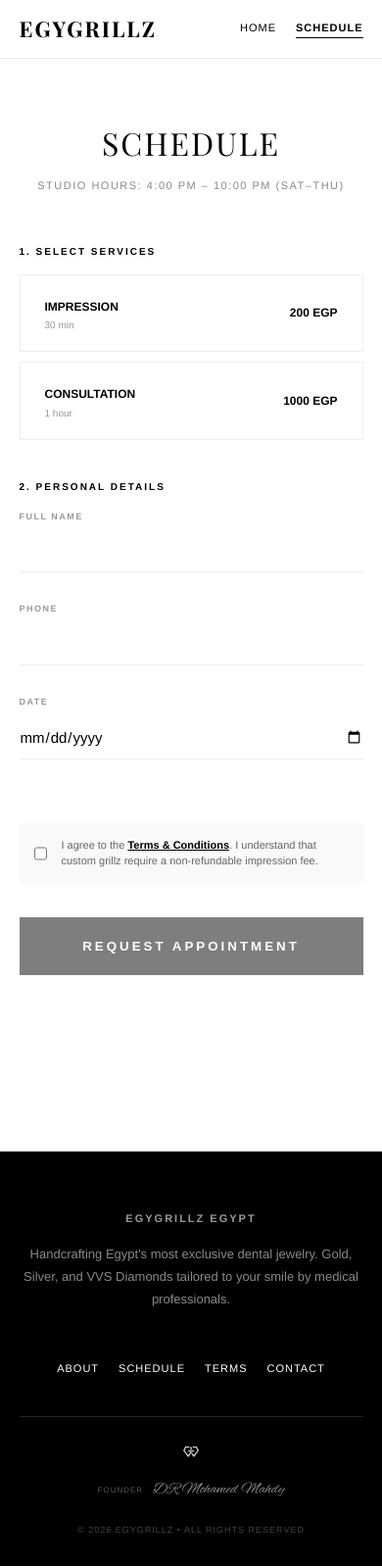
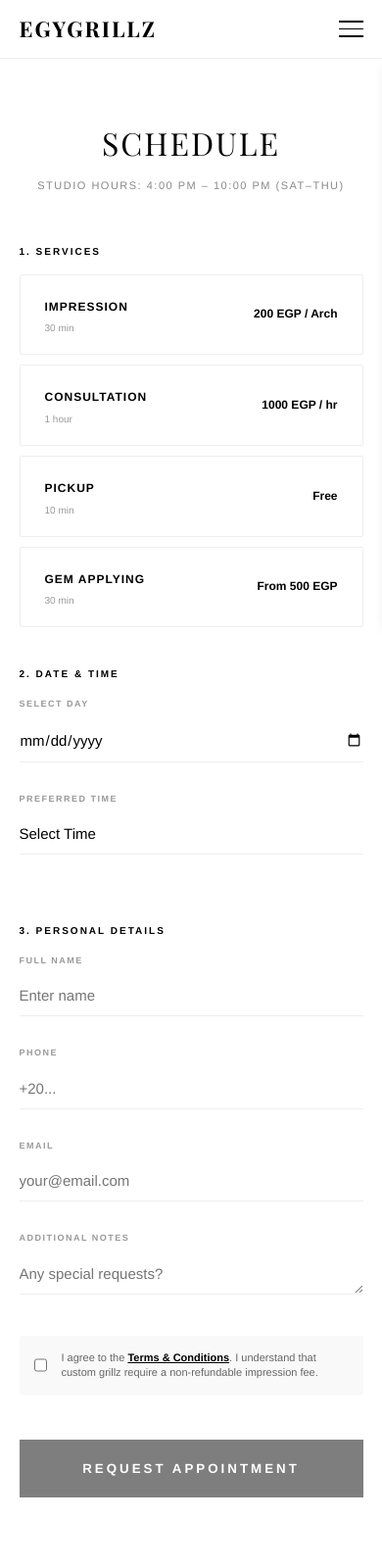
Before and after one commit to egygrillz/egygriilz, a plain HTML site: page booking.html in a window 390 px wide. Shown: the top 1600 px of the page at 98% size. Drawn offline with nearby package versions, Linux system fonts and the light colour scheme.

Commit message:
Update booking.html

```diff
--- a/booking.html
+++ b/booking.html
@@ -12,18 +12,23 @@
        ========================================================================== */
     * { margin:0; padding:0; box-sizing:border-box; }
     body { font-family: 'Arimo', sans-serif; background:#fff; color:#000; line-height:1.6; -webkit-font-smoothing: antialiased; }
+    body.menu-open { overflow: hidden; }
 
     /* ==========================================================================
-       HEADER
+       HEADER (RESTORED PREVIOUS VERSION)
        ========================================================================== */
     header {
       position: sticky; top: 0; height: 60px; background: #fff; border-bottom: 1px solid #eee; z-index: 1000;
       display: flex; align-items: center; justify-content: space-between; padding: 0 5%;
     }
     .logo-text { font-family: 'Playfair Display', serif; font-size: 22px; font-weight: 700; letter-spacing: 2px; text-decoration: none; color: #000; }
+
     .main-nav { display: flex; gap: 20px; }
-    .main-nav a { text-decoration: none; color: #000; font-size: 11px; text-transform: uppercase; letter-spacing: 1px; }
+    .main-nav a { text-decoration: none; color: #000; font-size: 11px; text-transform: uppercase; letter-spacing: 1px; transition: 0.3s; }
     .nav-active { font-weight: 900; border-bottom: 1px solid #000; }
+
+    .menu-toggle { display: none; flex-direction: column; gap: 6px; background: none; border: none; cursor: pointer; }
+    .menu-toggle span { width: 25px; height: 1.5px; background: #000; }
 
     /* ==========================================================================
        CONTENT
@@ -34,15 +39,19 @@
 
     .section-label { display: block; text-align: left; font-size: 10px; font-weight: 700; text-transform: uppercase; letter-spacing: 2px; margin-bottom: 15px; color: #000; margin-top: 40px; }
 
-    /* Services Grid */
+    /* Services Grid (RESTORED ALL OPTIONS) */
     .service-grid { display: grid; grid-template-columns: 1fr; gap: 10px; margin-bottom: 40px; }
     .service-option {
-      border: 1px solid #eee; padding: 18px 25px; cursor: pointer; transition: 0.2s;
-      background: #fff; display: flex; justify-content: space-between; align-items: center;
+      border: 1px solid #eee; padding: 18px 25px; cursor: pointer; transition: 0.2s ease-in-out;
+      background: #fff; display: flex; justify-content: space-between; align-items: center; border-radius: 2px;
     }
+    .service-name { font-size: 12px; text-transform: uppercase; letter-spacing: 1px; font-weight: 700; }
+    .service-meta { font-size: 10px; color: #999; margin-top: 3px; display: block; }
+    .service-price { font-size: 12px; font-weight: 700; }
+
+    .service-option:hover { border-color: #000; }
     .service-option.active { background: #000; color: #fff; border-color: #000; }
-    .service-name { font-size: 12px; text-transform: uppercase; font-weight: 700; }
-    .service-meta { font-size: 10px; color: #999; display: block; }
+    .service-option.active .service-meta { color: #888; }
 
     /* Form UI */
     .booking-form { text-align: left; max-width: 600px; margin: 0 auto; }
@@ -51,18 +60,19 @@
 
     input[type="text"], input[type="tel"], input[type="email"], input[type="date"], textarea, select {
       width: 100%; padding: 12px 0; border: none; border-bottom: 1px solid #eee;
-      font-family: inherit; font-size: 15px; outline: none; background: transparent; border-radius: 0;
+      font-family: inherit; font-size: 15px; outline: none; transition: 0.3s; background: transparent;
+      border-radius: 0; appearance: none;
     }
     .row { display: grid; grid-template-columns: 1fr 1fr; gap: 30px; }
 
-    /* VISIBLE CHECKBOX FIX */
+    /* REINFORCED CHECKBOX SECTION */
     .terms-container {
       margin: 35px 0;
       display: flex;
       align-items: center;
       gap: 15px;
       padding: 15px;
-      background: #f9f9f9; /* Light background to make the box pop */
+      background: #f9f9f9;
       border-radius: 4px;
     }
     #termsBox {
@@ -71,7 +81,7 @@
       cursor: pointer;
       accent-color: #000;
       border: 1px solid #000;
-      appearance: checkbox !important; /* Forces standard checkbox rendering */
+      appearance: checkbox !important;
       -webkit-appearance: checkbox !important;
     }
     .terms-text { color: #666; font-size: 11px; line-height: 1.4; cursor: pointer; }
@@ -79,9 +89,11 @@
 
     .submit-btn {
       width: 100%; padding: 22px; background: #000; color: #fff; border: none;
-      text-transform: uppercase; letter-spacing: 3px; font-weight: 700; cursor: pointer;
-      transition: 0.3s; opacity: 0.5;
+      font-family: inherit; text-transform: uppercase; letter-spacing: 3px;
+      font-weight: 700; cursor: pointer; transition: 0.3s; margin-top: 10px;
+      opacity: 0.5;
     }
+    .submit-btn:hover:not(:disabled) { background: #222; }
 
     /* ==========================================================================
        CENTERED FOOTER
@@ -92,7 +104,7 @@
         display: flex;
         flex-direction: column;
         align-items: center;
-        gap: 40px;
+        gap: 30px;
         padding-bottom: 40px;
         border-bottom: 1px solid #222;
     }
@@ -113,6 +125,16 @@
     .ceo-name { font-family: 'Alex Brush'; font-size: 16px; color: #999; }
     .legal-text { font-size: 9px; color: #444; text-transform: uppercase; letter-spacing: 1px; }
 
+    /* RESPONSIVE */
+    @media (max-width: 980px) {
+      .menu-toggle { display: flex; }
+      .main-nav {
+        position: fixed; top: 60px; right: -100%; width: 100%; height: auto; background: #fff;
+        flex-direction: column; padding: 10px 5%; transition: 0.4s; box-shadow: 0 5px 10px rgba(0,0,0,0.05); z-index: 1100;
+      }
+      .main-nav.active { right: 0; }
+      .main-nav a { font-size: 12px; padding: 12px 0; border-bottom: 1px solid #f5f5f5; width: 100%; text-align: left; }
+    }
     @media (max-width: 600px) {
       .row { grid-template-columns: 1fr; gap: 0; }
     }
@@ -122,9 +144,17 @@
 
   <header>
     <a href="home.html" class="logo-text">EGYGRILLZ</a>
+    <button class="menu-toggle"><span></span><span></span><span></span></button>
     <nav class="main-nav">
       <a href="home.html">Home</a>
+      <a href="latest-designs.html">Latest</a>
       <a href="booking.html" class="nav-active">Schedule</a>
+      <a href="grillz-gallery.html">Gallery</a>
+      <a href="golds.html">Golds</a>
+      <a href="diamonds.html">Diamonds</a>
+      <a href="silvers.html">Silvers</a>
+      <a href="about.html">About</a>
+      <a href="contact.html">Contact</a>
     </nav>
   </header>
 
@@ -135,24 +165,58 @@
     <div class="booking-form">
       <form action="https://formspree.io/f/xojlazkb" method="POST" id="appForm">
 
-        <span class="section-label">1. Select Services</span>
+        <span class="section-label">1. Services</span>
         <div class="service-grid">
           <div class="service-option" onclick="toggleService(this, 'Impression')">
             <div><span class="service-name">Impression</span><span class="service-meta">30 min</span></div>
-            <span style="font-size:12px; font-weight:700;">200 EGP</span>
+            <span class="service-price">200 EGP / Arch</span>
           </div>
           <div class="service-option" onclick="toggleService(this, 'Consultation')">
             <div><span class="service-name">Consultation</span><span class="service-meta">1 hour</span></div>
-            <span style="font-size:12px; font-weight:700;">1000 EGP</span>
+            <span class="service-price">1000 EGP / hr</span>
+          </div>
+          <div class="service-option" onclick="toggleService(this, 'Pickup')">
+            <div><span class="service-name">Pickup</span><span class="service-meta">10 min</span></div>
+            <span class="service-price">Free</span>
+          </div>
+          <div class="service-option" onclick="toggleService(this, 'Toothgem Application')">
+            <div><span class="service-name">Gem Applying</span><span class="service-meta">30 min</span></div>
+            <span class="service-price">From 500 EGP</span>
           </div>
         </div>
         <input type="hidden" name="Services" id="serviceInput" required>
 
-        <span class="section-label">2. Personal Details</span>
-        <div class="form-group"><label class="field-label">Full Name</label><input type="text" name="Name" required></div>
+        <span class="section-label">2. Date & Time</span>
         <div class="row">
-          <div class="form-group"><label class="field-label">Phone</label><input type="tel" name="Phone" required></div>
-          <div class="form-group"><label class="field-label">Date</label><input type="date" name="Date" id="datePicker" required></div>
+          <div class="form-group">
+            <label class="field-label">Select Day</label>
+            <input type="date" name="Date" id="datePicker" required>
+          </div>
+          <div class="form-group">
+            <label class="field-label">Preferred Time</label>
+            <select name="Time" required>
+              <option value="" disabled selected>Select Time</option>
+              <option value="04:00 PM">04:00 PM</option>
+              <option value="05:00 PM">05:00 PM</option>
+              <option value="06:00 PM">06:00 PM</option>
+              <option value="07:00 PM">07:00 PM</option>
+              <option value="08:00 PM">08:00 PM</option>
+              <option value="09:00 PM">09:00 PM</option>
+              <option value="10:00 PM">10:00 PM</option>
+            </select>
+          </div>
+        </div>
+
+        <span class="section-label">3. Personal Details</span>
+        <div class="form-group"><label class="field-label">Full Name</label><input type="text" name="Name" placeholder="Enter name" required></div>
+        <div class="row">
+          <div class="form-group"><label class="field-label">Phone</label><input type="tel" name="Phone" placeholder="+20..." required></div>
+          <div class="form-group"><label class="field-label">Email</label><input type="email" name="Email" placeholder="your@email.com" required></div>
+        </div>
+
+        <div class="form-group">
+          <label class="field-label">Additional Notes</label>
+          <textarea name="Notes" rows="1" placeholder="Any special requests?"></textarea>
         </div>
 
         <div class="terms-container">
@@ -162,6 +226,7 @@
           </label>
         </div>
 
+        <input type="hidden" name="_subject" value="New Appointment Request - EGYGRILLZ">
         <button type="submit" class="submit-btn" id="submitBtn" disabled>Request Appointment</button>
       </form>
     </div>
@@ -192,7 +257,15 @@
   </footer>
 
   <script>
-    // Service Selection
+    // Header Menu Toggle
+    const toggle = document.querySelector('.menu-toggle');
+    const nav = document.querySelector('.main-nav');
+    toggle.addEventListener('click', () => {
+      nav.classList.toggle('active');
+      document.body.classList.toggle('menu-open');
+    });
+
+    // Service Selection Logic
     let selectedServices = [];
     function toggleService(element, val) {
       if (selectedServices.includes(val)) {
@@ -206,13 +279,16 @@
     }
 
     // Friday Blocker
-    document.getElementById('datePicker').addEventListener('input', function(e){
-      if(new Date(this.value).getUTCDay() === 5){
-        alert('Studio is closed on Fridays.'); this.value = '';
+    const datePicker = document.getElementById('datePicker');
+    datePicker.addEventListener('input', function(e){
+      var day = new Date(this.value).getUTCDay();
+      if(day === 5){
+        this.value = '';
+        alert('Studio is closed on Fridays.');
       }
     });
 
-    // Checkbox & Button Logic
+    // Terms & Conditions Logic
     const termsBox = document.getElementById('termsBox');
     const submitBtn = document.getElementById('submitBtn');
 
@@ -221,13 +297,19 @@
       submitBtn.style.opacity = this.checked ? "1" : "0.5";
     });
 
-    // Form Submission
+    // AJAX Submission Logic
     const form = document.getElementById("appForm");
     form.addEventListener("submit", async function(e) {
       e.preventDefault();
-      if(selectedServices.length === 0) return alert('Select a service');
+      if(selectedServices.length === 0) {
+        alert('Please select at least one service.');
+        return;
+      }
 
       submitBtn.innerText = "SENDING...";
+      submitBtn.disabled = true;
+
+      try {
         const response = await fetch(form.action, {
           method: 'POST',
           body: new FormData(form),
@@ -235,7 +317,20 @@
         });
 
         if (response.ok) {
-        form.innerHTML = `<h2 style="text-align:center; text-transform:uppercase;">Request Sent</h2><p style="text-align:center; font-size:12px; color:#888;">We will contact you shortly.</p>`;
+          form.innerHTML = `
+            <div style="text-align:center; padding: 40px 0;">
+              <h2 style="font-family:'Playfair Display'; font-size: 28px; text-transform:uppercase;">Request Received</h2>
+              <p style="font-size:12px; color:#888; margin-top:15px; text-transform:uppercase; letter-spacing:1px;">
+                Thank you for choosing EGYGRILLZ. <br> We will contact you shortly.
+              </p>
+            </div>`;
+        } else {
+          throw new Error();
+        }
+      } catch (error) {
+        alert("Oops! There was a problem. Please try again.");
+        submitBtn.innerText = "REQUEST APPOINTMENT";
+        submitBtn.disabled = false;
       }
     });
   </script>
```
Lines whose indentation alone changed are shown as unchanged.
